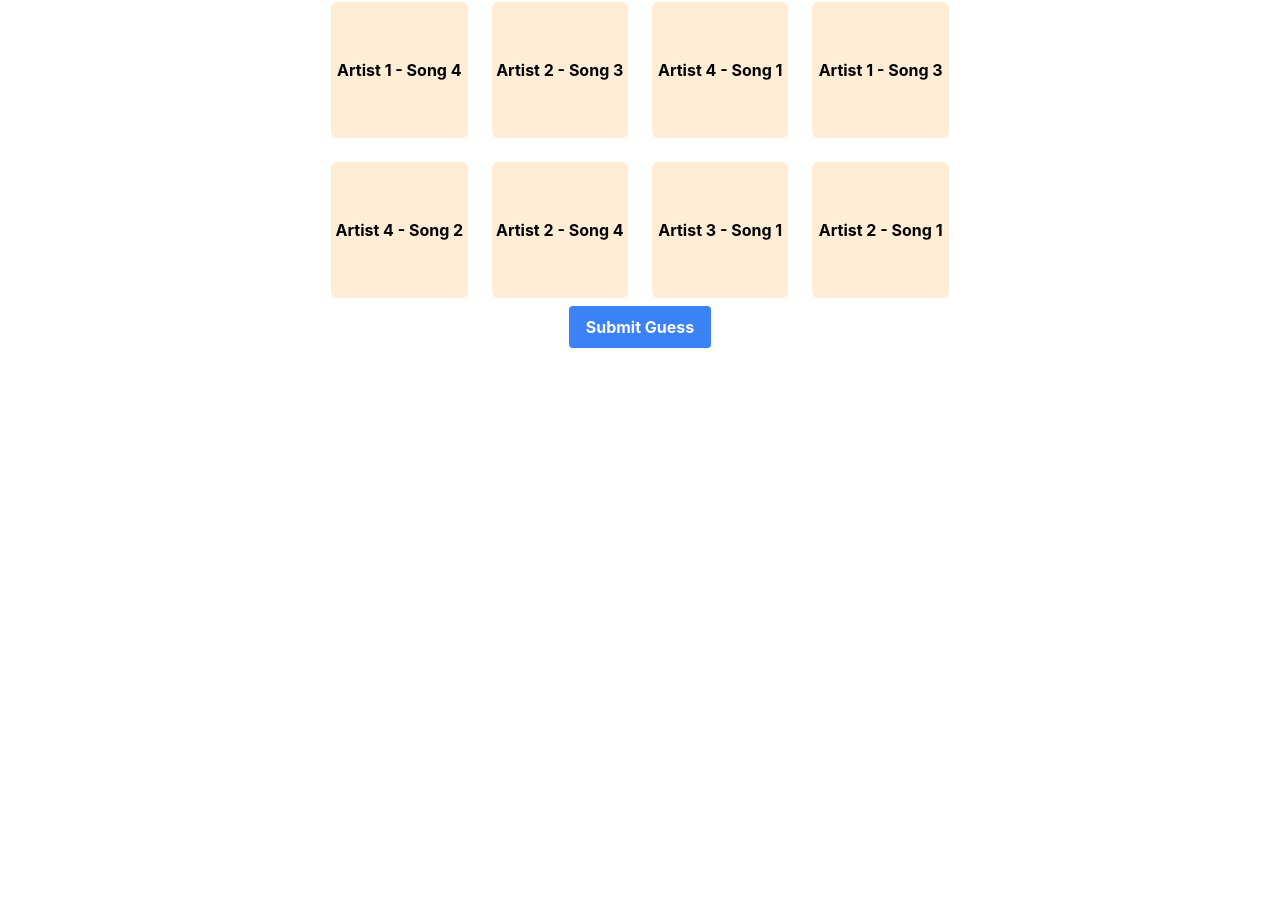
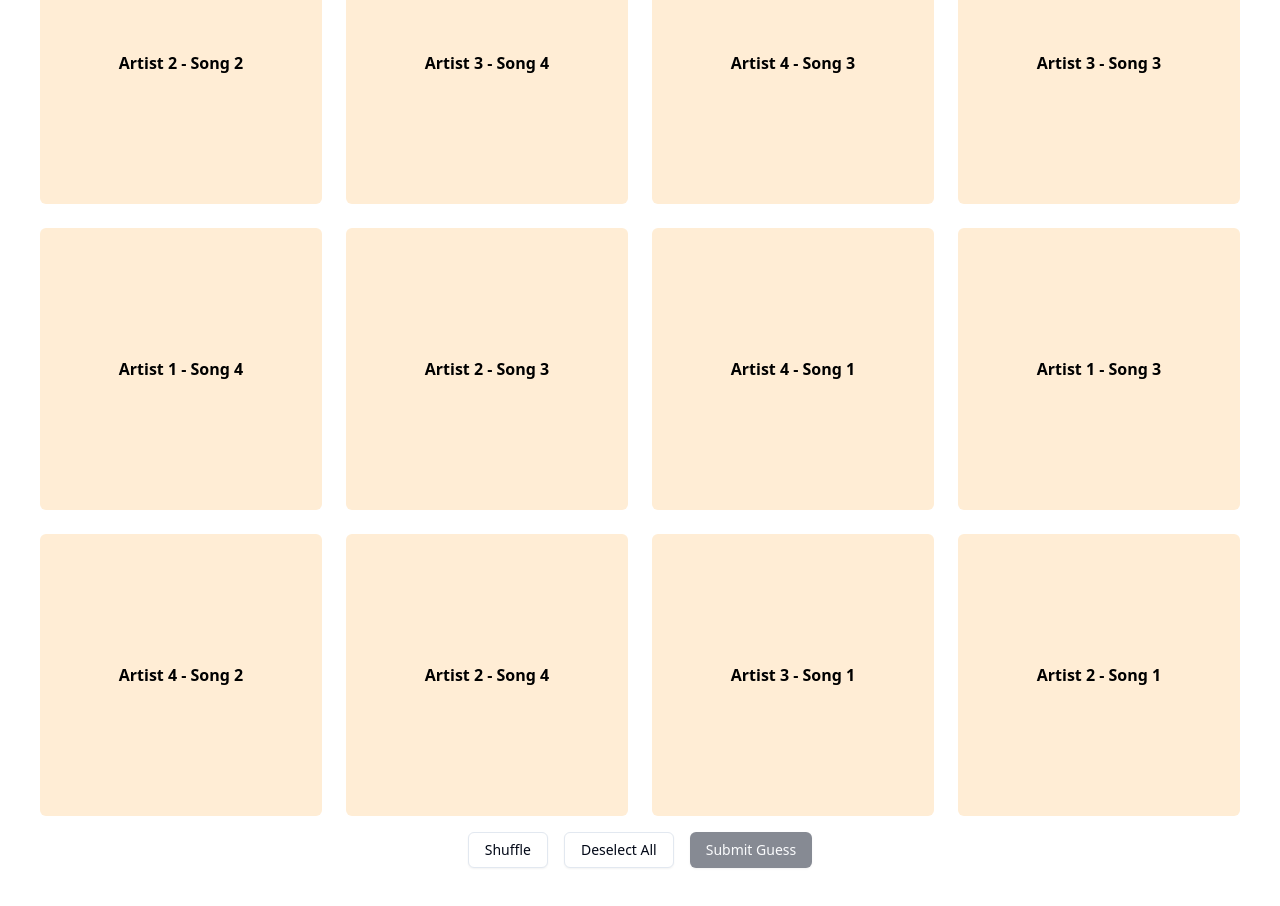
Before and after one commit to tartebabba/music-clash-web, a React (Vite) app: page /connections in a window 1280 px wide. Shown: the part 496-1402 px from the top of the page. Before the commit the page ends 876 px from the top, so only its background shows below. Built offline with nearby package versions, Linux system fonts and the light colour scheme.

Commit message:
added buttons to Button Bar

```diff
--- a/src/components/ConnectionsButtonBar.tsx
+++ b/src/components/ConnectionsButtonBar.tsx
@@ -1,3 +1,5 @@
+import { Button } from './ui/button';
+
 export default function ConnectionsButtonBar(props) {
   const { checkGuessCorrect, selectedLength } = props;
 
@@ -6,14 +8,20 @@
     console.log(selectedLength);
   }
   return (
-    <>
-      <button
+    <div>
+      <Button className="m-2" variant="outline">
+        Shuffle
+      </Button>
+      <Button className="m-2" variant="outline">
+        Deselect All
+      </Button>
+      <Button
         onClick={submitGuess}
         disabled={selectedLength !== 4}
-        className="bg-blue-500 hover:bg-blue-700 text-white font-bold py-2 px-4 rounded"
+        className="m-2"
       >
         Submit Guess
-      </button>
-    </>
+      </Button>
+    </div>
   );
 }
--- /dev/null
+++ b/src/components/ui/button.tsx
@@ -0,0 +1,57 @@
+import * as React from "react"
+import { Slot } from "@radix-ui/react-slot"
+import { cva, type VariantProps } from "class-variance-authority"
+
+import { cn } from "@/lib/utils"
+
+const buttonVariants = cva(
+  "inline-flex items-center justify-center whitespace-nowrap rounded-md text-sm font-medium transition-colors focus-visible:outline-none focus-visible:ring-1 focus-visible:ring-ring disabled:pointer-events-none disabled:opacity-50",
+  {
+    variants: {
+      variant: {
+        default:
+          "bg-primary text-primary-foreground shadow hover:bg-primary/90",
+        destructive:
+          "bg-destructive text-destructive-foreground shadow-sm hover:bg-destructive/90",
+        outline:
+          "border border-input bg-background shadow-sm hover:bg-accent hover:text-accent-foreground",
+        secondary:
+          "bg-secondary text-secondary-foreground shadow-sm hover:bg-secondary/80",
+        ghost: "hover:bg-accent hover:text-accent-foreground",
+        link: "text-primary underline-offset-4 hover:underline",
+      },
+      size: {
+        default: "h-9 px-4 py-2",
+        sm: "h-8 rounded-md px-3 text-xs",
+        lg: "h-10 rounded-md px-8",
+        icon: "h-9 w-9",
+      },
+    },
+    defaultVariants: {
+      variant: "default",
+      size: "default",
+    },
+  }
+)
+
+export interface ButtonProps
+  extends React.ButtonHTMLAttributes<HTMLButtonElement>,
+    VariantProps<typeof buttonVariants> {
+  asChild?: boolean
+}
+
+const Button = React.forwardRef<HTMLButtonElement, ButtonProps>(
+  ({ className, variant, size, asChild = false, ...props }, ref) => {
+    const Comp = asChild ? Slot : "button"
+    return (
+      <Comp
+        className={cn(buttonVariants({ variant, size, className }))}
+        ref={ref}
+        {...props}
+      />
+    )
+  }
+)
+Button.displayName = "Button"
+
+export { Button, buttonVariants }
--- a/src/index.css
+++ b/src/index.css
@@ -1,72 +1,76 @@
 @tailwind base;
-@tailwind components;
-@tailwind utilities;
+  @tailwind components;
+  @tailwind utilities;
 
-:root {
-  font-family: Inter, system-ui, Avenir, Helvetica, Arial, sans-serif;
-  line-height: 1.5;
-  font-weight: 400;
+  @layer base {
+    :root {
+      --background: 0 0% 100%;
+      --foreground: 222.2 84% 4.9%;
 
-  color-scheme: light dark;
-  color: rgba(255, 255, 255, 0.87);
-  background-color: #242424;
+      --card: 0 0% 100%;
+      --card-foreground: 222.2 84% 4.9%;
 
-  font-synthesis: none;
-  text-rendering: optimizeLegibility;
-  -webkit-font-smoothing: antialiased;
-  -moz-osx-font-smoothing: grayscale;
-}
+      --popover: 0 0% 100%;
+      --popover-foreground: 222.2 84% 4.9%;
 
-a {
-  font-weight: 500;
-  color: #646cff;
-  text-decoration: inherit;
-}
-a:hover {
-  color: #535bf2;
-}
+      --primary: 222.2 47.4% 11.2%;
+      --primary-foreground: 210 40% 98%;
 
-body {
-  margin: 0;
-  display: flex;
-  place-items: center;
-  min-width: 320px;
-  min-height: 100vh;
-}
+      --secondary: 210 40% 96.1%;
+      --secondary-foreground: 222.2 47.4% 11.2%;
 
-h1 {
-  font-size: 3.2em;
-  line-height: 1.1;
-}
+      --muted: 210 40% 96.1%;
+      --muted-foreground: 215.4 16.3% 46.9%;
 
-button {
-  border-radius: 8px;
-  border: 1px solid transparent;
-  padding: 0.6em 1.2em;
-  font-size: 1em;
-  font-weight: 500;
-  font-family: inherit;
-  background-color: #1a1a1a;
-  cursor: pointer;
-  transition: border-color 0.25s;
-}
-button:hover {
-  border-color: #646cff;
-}
-button:focus,
-button:focus-visible {
-  outline: 4px auto -webkit-focus-ring-color;
-}
+      --accent: 210 40% 96.1%;
+      --accent-foreground: 222.2 47.4% 11.2%;
 
-@media (prefers-color-scheme: light) {
-  :root {
-    color: #213547;
-    background-color: #ffffff;
+      --destructive: 0 84.2% 60.2%;
+      --destructive-foreground: 210 40% 98%;
+
+      --border: 214.3 31.8% 91.4%;
+      --input: 214.3 31.8% 91.4%;
+      --ring: 222.2 84% 4.9%;
+
+      --radius: 0.5rem;
+    }
+
+    .dark {
+      --background: 222.2 84% 4.9%;
+      --foreground: 210 40% 98%;
+
+      --card: 222.2 84% 4.9%;
+      --card-foreground: 210 40% 98%;
+
+      --popover: 222.2 84% 4.9%;
+      --popover-foreground: 210 40% 98%;
+
+      --primary: 210 40% 98%;
+      --primary-foreground: 222.2 47.4% 11.2%;
+
+      --secondary: 217.2 32.6% 17.5%;
+      --secondary-foreground: 210 40% 98%;
+
+      --muted: 217.2 32.6% 17.5%;
+      --muted-foreground: 215 20.2% 65.1%;
+
+      --accent: 217.2 32.6% 17.5%;
+      --accent-foreground: 210 40% 98%;
+
+      --destructive: 0 62.8% 30.6%;
+      --destructive-foreground: 210 40% 98%;
+
+      --border: 217.2 32.6% 17.5%;
+      --input: 217.2 32.6% 17.5%;
+      --ring: 212.7 26.8% 83.9%;
+    }
   }
-  a:hover {
-    color: #747bff;
+
+  @layer base {
+    * {
+      @apply border-border;
+    }
+    body {
+      @apply bg-background text-foreground;
+    }
   }
-  button {
-    background-color: #f9f9f9;
-  }
-}
--- /dev/null
+++ b/src/lib/utils.ts
@@ -0,0 +1,6 @@
+import { type ClassValue, clsx } from "clsx"
+import { twMerge } from "tailwind-merge"
+
+export function cn(...inputs: ClassValue[]) {
+  return twMerge(clsx(inputs))
+}
--- a/tailwind.config.js
+++ b/tailwind.config.js
@@ -1,8 +1,77 @@
 /** @type {import('tailwindcss').Config} */
-export default {
-  content: ['./index.html', './src/**/*.{js,ts,jsx,tsx}'],
+module.exports = {
+  darkMode: ["class"],
+  content: [
+    './pages/**/*.{ts,tsx}',
+    './components/**/*.{ts,tsx}',
+    './app/**/*.{ts,tsx}',
+    './src/**/*.{ts,tsx}',
+  ],
+  prefix: "",
   theme: {
-    extend: {},
+    container: {
+      center: true,
+      padding: "2rem",
+      screens: {
+        "2xl": "1400px",
+      },
+    },
+    extend: {
+      colors: {
+        border: "hsl(var(--border))",
+        input: "hsl(var(--input))",
+        ring: "hsl(var(--ring))",
+        background: "hsl(var(--background))",
+        foreground: "hsl(var(--foreground))",
+        primary: {
+          DEFAULT: "hsl(var(--primary))",
+          foreground: "hsl(var(--primary-foreground))",
+        },
+        secondary: {
+          DEFAULT: "hsl(var(--secondary))",
+          foreground: "hsl(var(--secondary-foreground))",
+        },
+        destructive: {
+          DEFAULT: "hsl(var(--destructive))",
+          foreground: "hsl(var(--destructive-foreground))",
+        },
+        muted: {
+          DEFAULT: "hsl(var(--muted))",
+          foreground: "hsl(var(--muted-foreground))",
+        },
+        accent: {
+          DEFAULT: "hsl(var(--accent))",
+          foreground: "hsl(var(--accent-foreground))",
+        },
+        popover: {
+          DEFAULT: "hsl(var(--popover))",
+          foreground: "hsl(var(--popover-foreground))",
+        },
+        card: {
+          DEFAULT: "hsl(var(--card))",
+          foreground: "hsl(var(--card-foreground))",
+        },
+      },
+      borderRadius: {
+        lg: "var(--radius)",
+        md: "calc(var(--radius) - 2px)",
+        sm: "calc(var(--radius) - 4px)",
+      },
+      keyframes: {
+        "accordion-down": {
+          from: { height: "0" },
+          to: { height: "var(--radix-accordion-content-height)" },
+        },
+        "accordion-up": {
+          from: { height: "var(--radix-accordion-content-height)" },
+          to: { height: "0" },
+        },
+      },
+      animation: {
+        "accordion-down": "accordion-down 0.2s ease-out",
+        "accordion-up": "accordion-up 0.2s ease-out",
+      },
+    },
   },
-  plugins: [],
-};
+  plugins: [require("tailwindcss-animate")],
+}
```
Also changed, not shown: package.json (+7 -1 lines), components.json (added), 1 other file (tests, documents, lock files or other folders).
